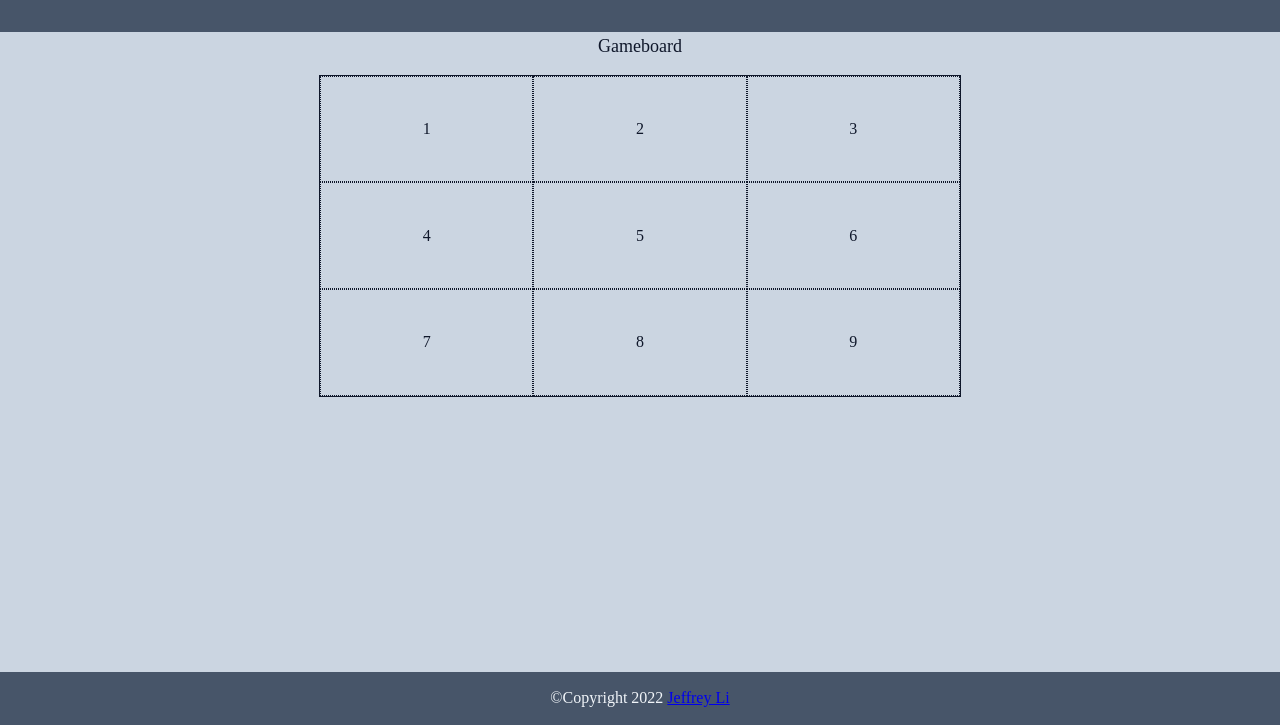
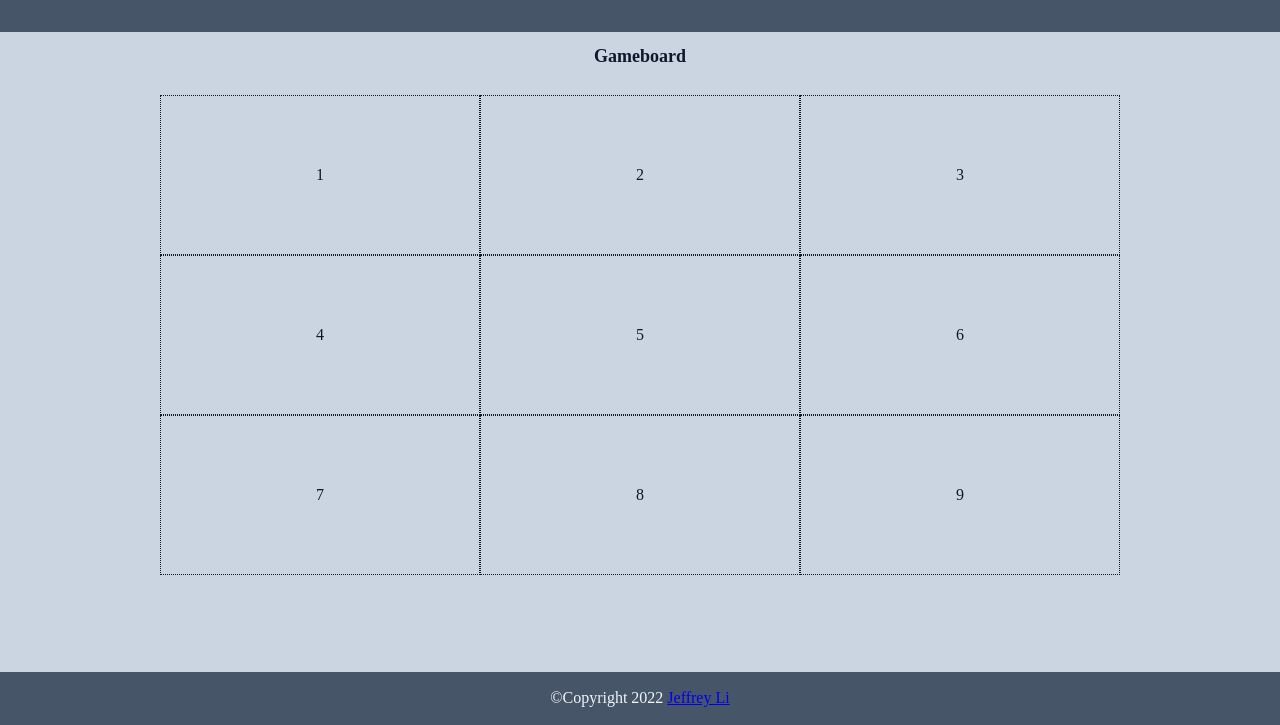
Before and after one commit to 1jeffreyli/tictactoe, a plain HTML site: page index.html in a window 1280 px wide. Shown: the part 75-800 px from the top of the page. Drawn offline with Linux system fonts and the light colour scheme.

Commit message:
Restyle gameboard size

```diff
--- a/styles.css
+++ b/styles.css
@@ -47,17 +47,19 @@ main {
 main h2 {
     font-size: 18px;
     margin: 5px;
+    margin: 15px;
+    font-weight: bold;
 }
 
 .gameboard {
     text-align: center;
-    height: 50%;
-    width: 50%;
+    height: 75%;
+    width: 75%;
     display: grid;
     grid-template-rows: repeat(3, 1fr);
     grid-template-columns: repeat(3, 1fr);
     margin: 15px;
-    border: 1px solid var(--900);
+    /* border: 1px solid var(--900); */
 }
 
 .gameboard > div {
```
